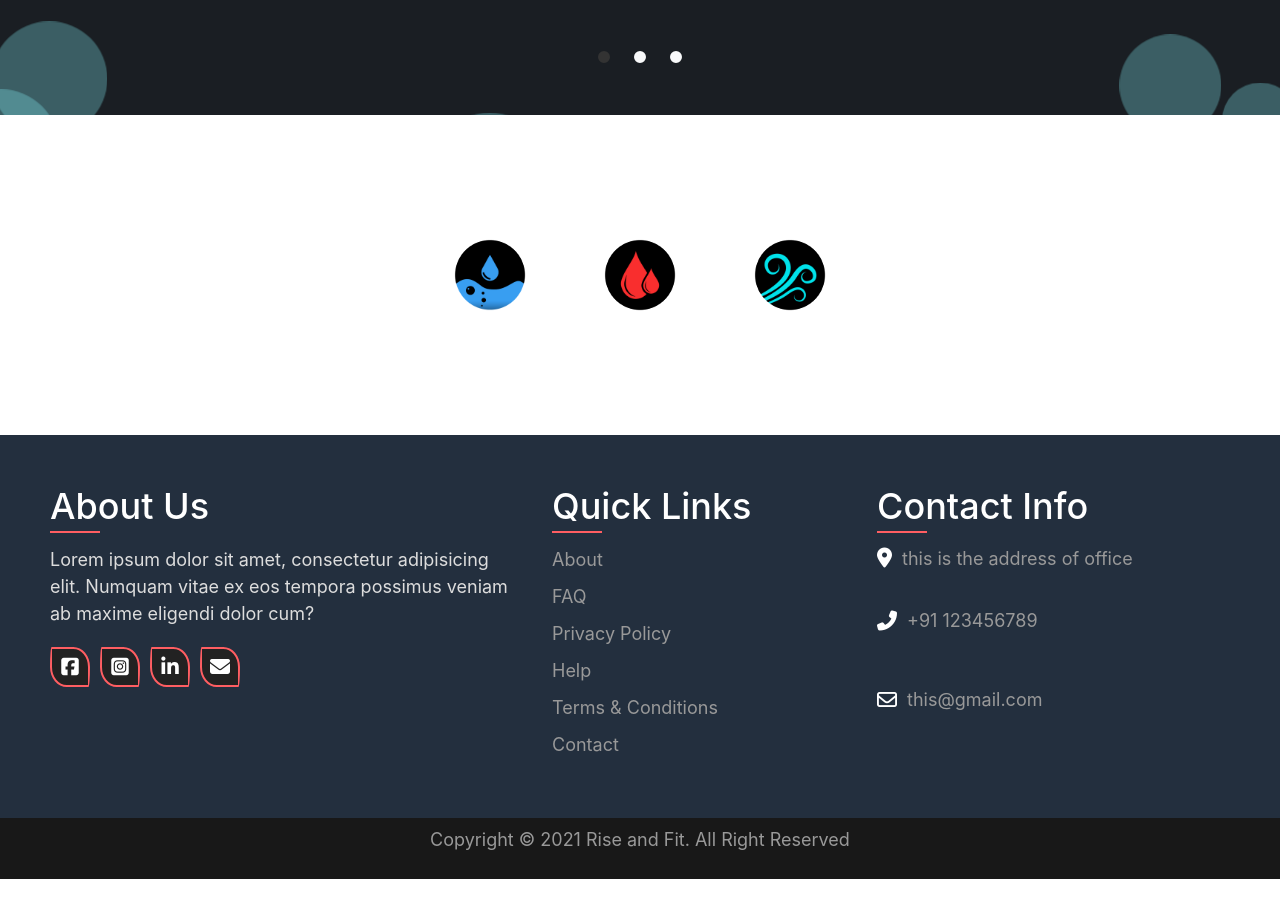
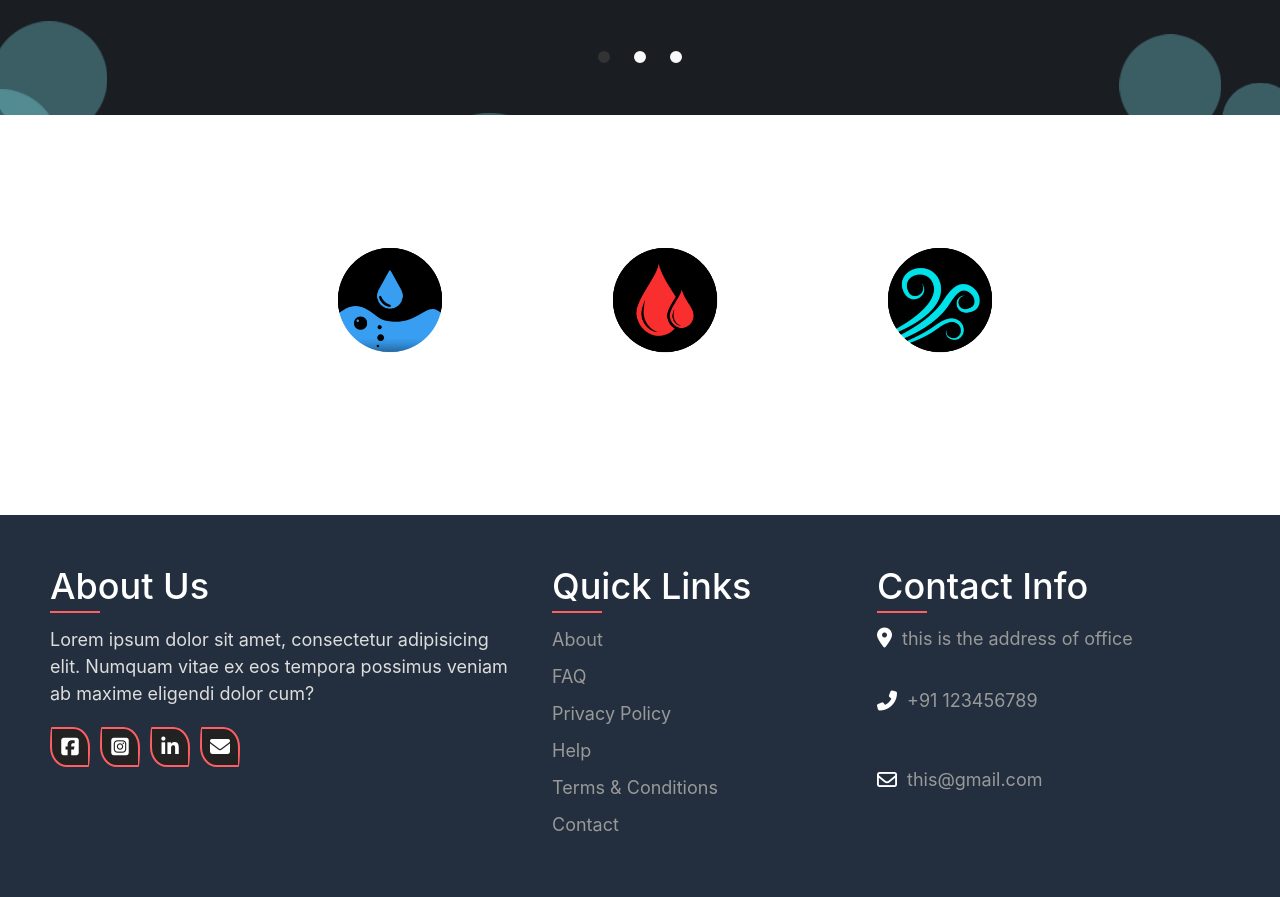
Before and after one commit to sushant2000/riseandfit, a PHP site: page / in a window 1280 px wide. Shown: the part 2434-3331 px from the top of the page. Run offline with PHP 8.4, Linux system fonts and the light colour scheme; some libraries are stand-ins or nearby versions.

Commit message:
neer-rakth-vayu-img-updated

```diff
--- a/css/main.css
+++ b/css/main.css
@@ -987,14 +987,15 @@ width: 100%;
   }
 } */
 .coreElementsContainer{
-  height: 40%;
+  height: 50%;
   width: 100%;
   text-align: center;
+  padding-top: 30px;
 }
 
 .core-elements{
-  width:500px;
-  height: 100%;
+  width:1000px;
+  height: 70%;
   display: inline-flex;
   justify-content: space-evenly;
   align-items: center;
@@ -1009,7 +1010,7 @@ width: 100%;
 
 .core-element img {
   position:absolute;
-  height: 100px;
+  height: 150px;
   left:0;
   -webkit-transition: opacity 1s ease-in-out;
   -moz-transition: opacity 1s ease-in-out;
```
